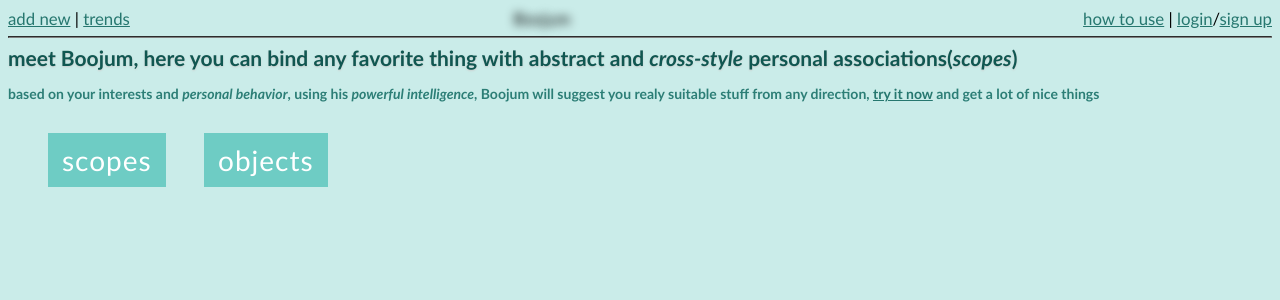
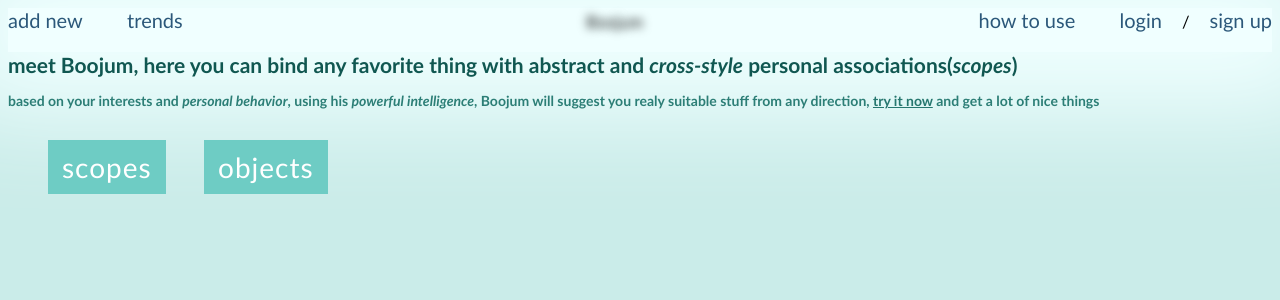
Before and after one commit to klapauciuz/boojum, a Flask app: page / in a window 1280 px wide. Shown: the top 300 px of the page. Run offline with Flask 2, Linux system fonts and the light colour scheme; data that the repository does not hold is empty; some libraries are stand-ins or nearby versions.

Commit message:
first experiments with css

```diff
--- a/static/style.css
+++ b/static/style.css
@@ -10,6 +10,7 @@
 
 a:hover, #profile a:hover {
     color: #333;
+
 }
 
 input[type="text"],
@@ -106,7 +107,7 @@
 h2 {
     margin: 0 0 15px 0;
     color: #105751;
-    text-shadow: 0 1px 2px #ccc;
+
 }
 
 div.page div.body {
@@ -349,9 +350,9 @@
 
 
 #profile, #profile a {
-    text-decoration: none;
-    opacity: 0.6;
+    opacity: 0.5;
     color: #26776F;
+    font-weight: bold;
 }
 
 .linked, .linked a {
@@ -459,3 +460,34 @@
     padding: 4px;
     font-size: 13px;
 }
+
+#menu {
+    background: #F0FFFF;
+    padding-bottom: 20px;
+    box-shadow: 0px 0px 100px 60px #F0FFFF;
+}
+
+#menu a {
+    padding-left: 20px;
+    padding-right: 20px;
+    text-decoration: none;
+    font-size: 20px;
+    color:  rgb(43, 88, 122);
+
+}
+
+#menu a:hover {
+    color: rgb(44, 126, 118);
+}
+
+#menu a:first-child{
+    padding-left: 0px;
+}
+
+#menu a:last-child{
+    padding-right: 0px;
+}
+
+input[type="submit"]:hover {
+    background: rgba(16, 87, 81, 0.8);
+}
--- a/templates/base.html
+++ b/templates/base.html
@@ -13,24 +13,26 @@
 </head>
 <body>
 {% block header %}
+<div id='menu'>
   <big>
-    <a href="/tags/add">add new</a> |
+    <a href="/tags/add">add new</a>
     <a href="/">trends</a>
     <span id='catName' href="">Boojum</span>
   </big>
   {% if g.user %}
   <big style='float:right;'>
-    <a href="/collection">my collection</a> <span id='profile'>[{{ g.user['username'] }}]</span> |
-    <a href="/howtouse">how to use</a> |
+    <a href="/collection" style='padding-right: 0px;'>my collection</a> <span id='profile'><sup>[{{ g.user['username'] }}]</sup></span>
+    <a href="/howtouse">how to use</a>
     <a href="/logout">logout</a>
   </big>
   {% else %}
   <big style='float:right;'>
-    <a href="/howtouse">how to use</a> |
+    <a href="/howtouse">how to use</a>
     <a href="/login">login</a>/<a href="/register">sign up</a>
   </big>
   {% endif %}
-  <hr style="border-color: gray">
+  <!-- <hr style="border-color: gray"> -->
+</div>
 {% endblock header %}
 {% with flashes = get_flashed_messages() %}
   {% if flashes %}
--- a/templates/tag.html
+++ b/templates/tag.html
@@ -5,7 +5,6 @@
 <h3>{{ description }}</h3>
 {% if g.user['username'] == creator %}
 <h5 class='creator'>by <a href="{{ url_for('user', user=creator) }}">{{ creator }}</a> <span style="opacity: 0.4;">(you can <a href="">edit</a> or <a id="delete" href="/collection">delete</a> this page)</span></h5>
-
 {% else %}
 <h5>by <a href="{{ url_for('user', user=creator) }}">{{ creator }}</a></h5>
 {% endif %}
```
